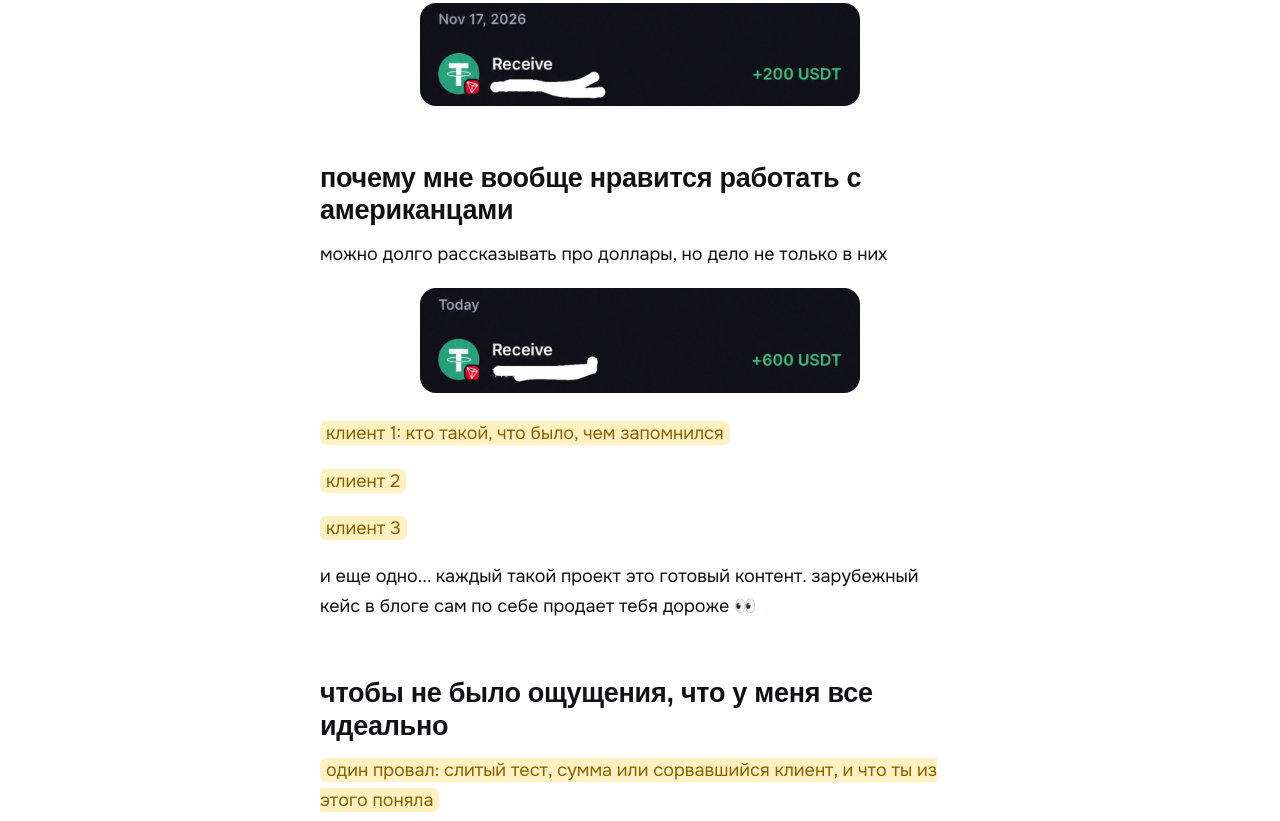
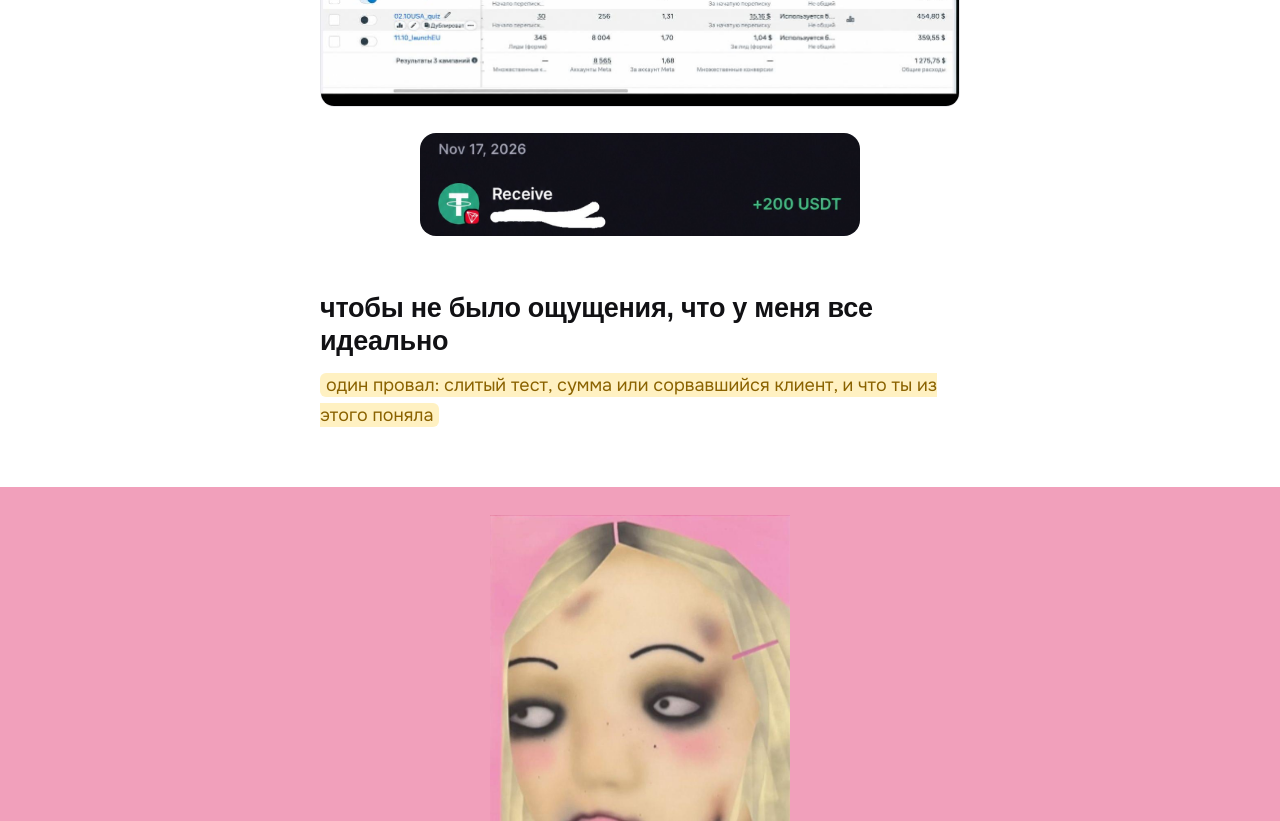
Before and after one commit to umcaty-wq/usa, a plain HTML site: page index.html in a window 1280 px wide. Shown: the part 6398-7219 px from the top of the page. Drawn offline with Linux system fonts and the light colour scheme; a web font is replaced by a local one.

Commit message:
remove 'почему нравится работать с американцами' section
Co-Authored-By: Claude Opus 5.5 <noreply@anthropic.com>
Claude-Session: https://claude.ai/code/session_01Cy6acT27wTAcGE8N93zsTN

```diff
--- a/index.html
+++ b/index.html
@@ -222,6 +222,8 @@
     <div class="stat hi"><div class="v">$2890</div><div class="k">сумма оплат</div></div>
   </div>
 
+  <figure class="pay"><img src="img/pay_today.jpg" alt="поступление +600 USDT"></figure>
+
   <figure class="pay"><img src="img/pay_nov10.jpg" alt="поступления 10 ноября: +500, +50, +100 USDT"></figure>
 
   <p><b>нужно ли тебе тратить столько же для результата?</b><br>
@@ -230,16 +232,6 @@
   <figure><img src="img/oct_tests.jpg" alt="тесты в октябре: europe30+, USA_quiz, launchEU, общие расходы 1 275,75 $"></figure>
 
   <figure class="pay"><img src="img/pay_nov17.jpg" alt="поступление +200 USDT, 17 ноября"></figure>
-
-  <h2>почему мне вообще нравится работать с американцами</h2>
-
-  <p>можно долго рассказывать про доллары, но дело не только в них</p>
-
-  <figure class="pay"><img src="img/pay_today.jpg" alt="поступление +600 USDT, сегодня"></figure>
-  <p><span class="ph">клиент 1: кто такой, что было, чем запомнился</span></p>
-  <p><span class="ph">клиент 2</span></p>
-  <p><span class="ph">клиент 3</span></p>
-  <p>и еще одно... каждый такой проект это готовый контент. зарубежный кейс в блоге сам по себе продает тебя дороже 👀</p>
 
   <h2>чтобы не было ощущения, что у меня все идеально</h2>
   <p><span class="ph">один провал: слитый тест, сумма или сорвавшийся клиент, и что ты из этого поняла</span></p>
```
